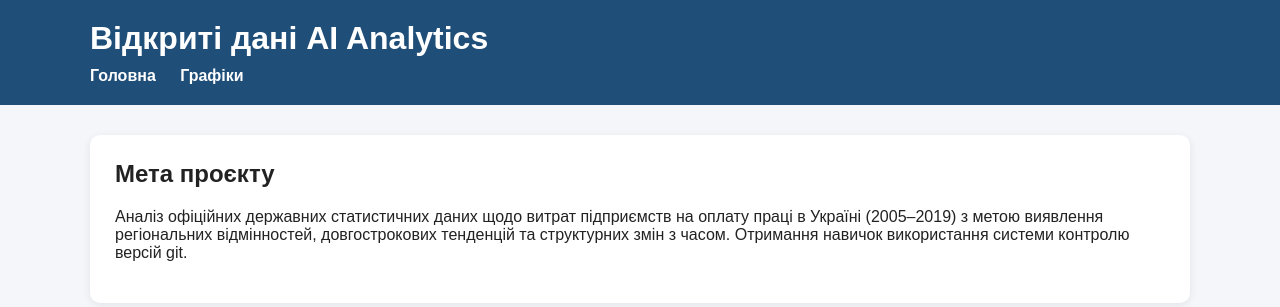
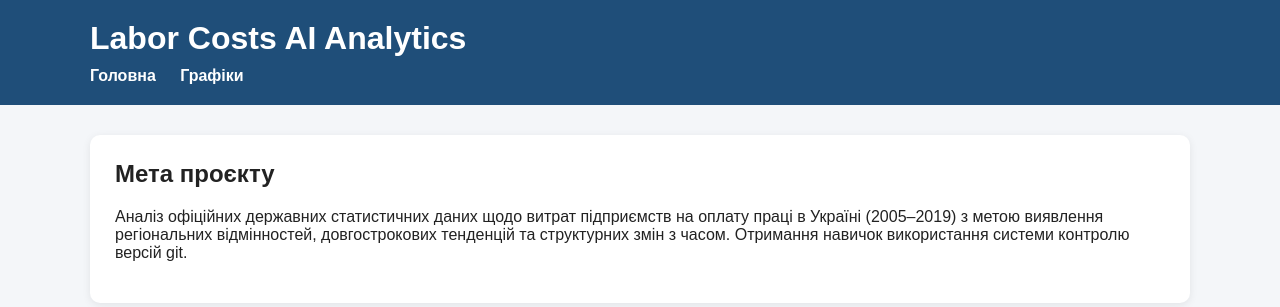
Before and after one commit to AndShelep/labor-costs-ai-analytics, a Flask app: page / in a window 1280 px wide. Shown: the top 307 px of the page. Run offline with Flask 3, Linux system fonts and the light colour scheme.

Commit message:
Updated to v3

```diff
--- a/gitops/app/deployment.yaml
+++ b/gitops/app/deployment.yaml
@@ -20,7 +20,7 @@ spec:
     spec:
       containers:
         - name: labor-web
-          image: andshelep/labor-web:latest
+          image: andshelep/labor-web:v3
           imagePullPolicy: Always
           ports:
             - containerPort: 5000
--- a/web/templates/index.html
+++ b/web/templates/index.html
@@ -9,7 +9,7 @@
 <body>
     <header>
         <div class="container">
-            <h1>Відкриті дані AI Analytics</h1>
+            <h1>Labor Costs AI Analytics</h1>
             <nav>
                 <a href="{{ url_for('index') }}">Головна</a>
                 <a href="{{ url_for('charts') }}">Графіки</a>
```
Also changed, not shown: .github/workflows/docker-build.yml.
